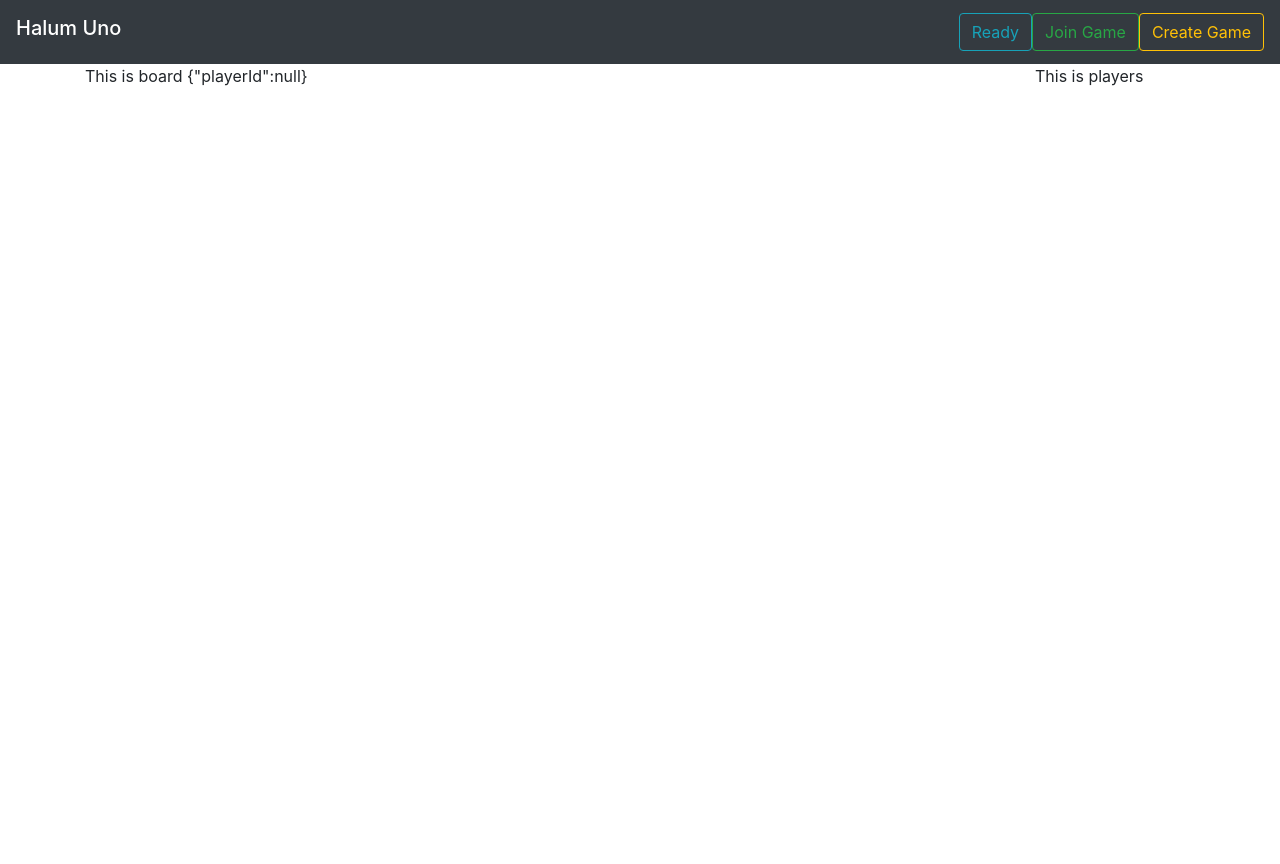
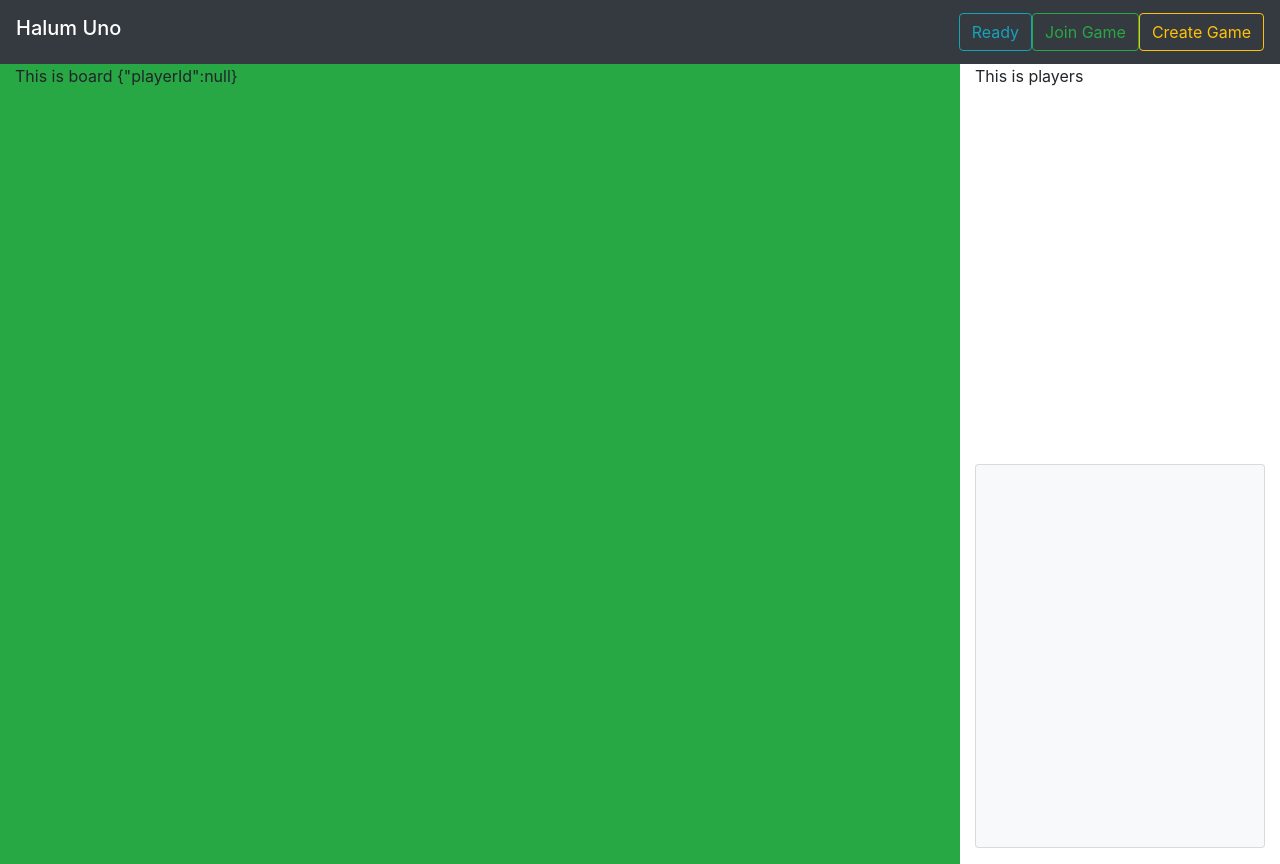
Before and after one commit to Halum/uno-ui-react, a React (Create React App) app: page / in a window 1280 px wide. Before the commit the page ends 800 px from the top, so only its background shows below. Built offline with nearby package versions, Linux system fonts and the light colour scheme.

Commit message:
Make board full screen and divide right panel into 2

```diff
--- a/src/components/page.component.jsx
+++ b/src/components/page.component.jsx
@@ -1,15 +1,26 @@
 import React from 'react';
 import Board from './board.component';
 import Players from './players.component';
+import {Sprite} from 'react-spritesheet';
+import largeSpriteSheet from './../images/spritesheet_uno.png';
 
 const Page = props => (
-  <div className="container">
-    <div className="row">
-      <div className="col-10">
-        <Board></Board>
+  <div class="container-fluid d-flex h-100 flex-column">
+    <div class="row flex-fill">
+      <div class="col-9 bg-success">
+        <Board ></Board>
       </div>
-      <div className="col">
-        <Players></Players>
+      <div class="col-3">
+        <div class="row h-100">
+          <div class="col-12 h-50 pb-3">
+            <Players></Players>
+          </div>
+          <div class="col-12 h-50 pb-3">
+            <div class="card bg-light h-100">
+
+            </div>
+          </div>
+        </div>
       </div>
     </div>
   </div>
```
